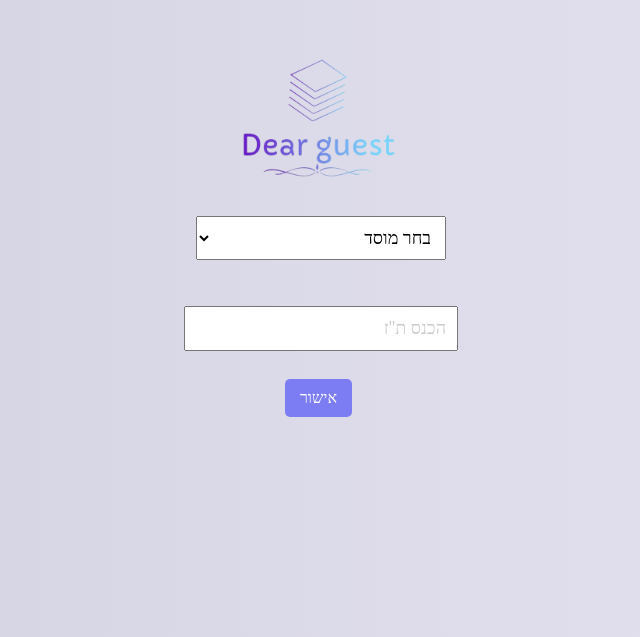
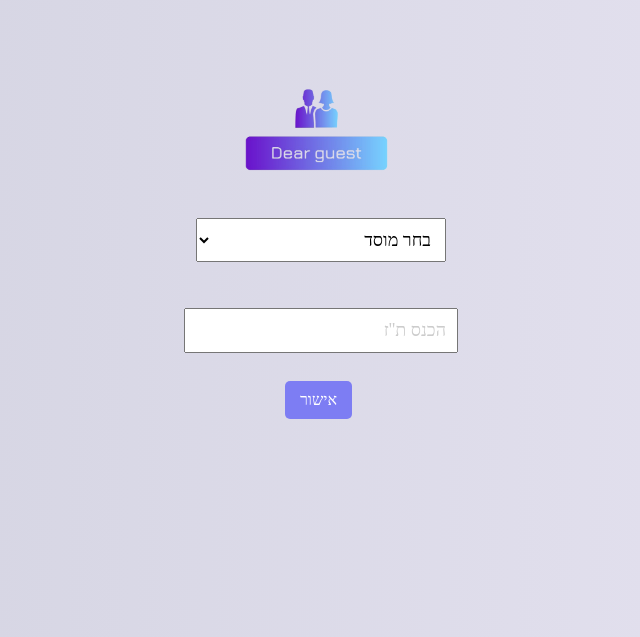
Before and after one commit to omerh23/Dear-Guest, a React (Create React App) app in the folder frontend/: page / in a window 1280 px wide. Shown: the part 163-800 px from the top of the page, without its empty margins (319-959 px from the left). Built offline with nearby package versions, Linux system fonts and the light colour scheme.

Commit message:
Add logo image in homepage

```diff
--- a/frontend/src/home.js
+++ b/frontend/src/home.js
@@ -6,6 +6,7 @@ import axios from "axios";
 import DatePicker from "react-datepicker";
 import "react-datepicker/dist/react-datepicker.css";
 import { format } from 'date-fns';
+import logo from './logoDg.png';
 
 
 
@@ -211,6 +212,9 @@ const Home = () => {
     return (
         <div className="container">
             <div className="side-bar">
+                <div className="logo-container">
+                    <img className="logo-img" src={logo} alt="Logo" />
+                </div>
                 <p>שלום, {username}</p>
                 <Button className="logout-button" onClick={HandleLogout}>
                     התנתק
--- a/frontend/src/login.js
+++ b/frontend/src/login.js
@@ -3,7 +3,7 @@ import './styles.css';
 import Button from 'react-bootstrap/Button';
 import axios from "axios";
 import { useNavigate } from "react-router-dom";
-import logo from './logo.png';
+import logo from './logoDg.png';
 
 function Login() {
 
--- a/frontend/src/styles.css
+++ b/frontend/src/styles.css
@@ -88,8 +88,7 @@ form {
 /*Home*/
 
 .container{
-    background: linear-gradient(to right, #d2d2e0, #e6e3f1);
-    height: 100vh;
+
 
 }
 
@@ -246,13 +245,14 @@ form {
     margin: 10px;
 }
 
-.side-bar{
+.side-bar {
     display: flex;
     margin-right: 10px;
     font-family: Aharoni, serif;
     flex-direction: column;
     align-items: flex-end;
     font-size: 20px;
+    position: relative;
 }
 
 .logo-container {
@@ -263,7 +263,8 @@ form {
 }
 
 .logo-img {
-    width: 200px; /* Adjust the width as needed */
-    height: auto; /* Maintain the aspect ratio */
-    border-radius: 50%; /* Optional: Apply a border-radius for a circular logo */
+    width: 200px;
+    height: auto;
+    border-radius: 50%;
+    margin-top: 30px;
 }
```
Also changed, not shown: frontend/src/logoDg.png (added).
